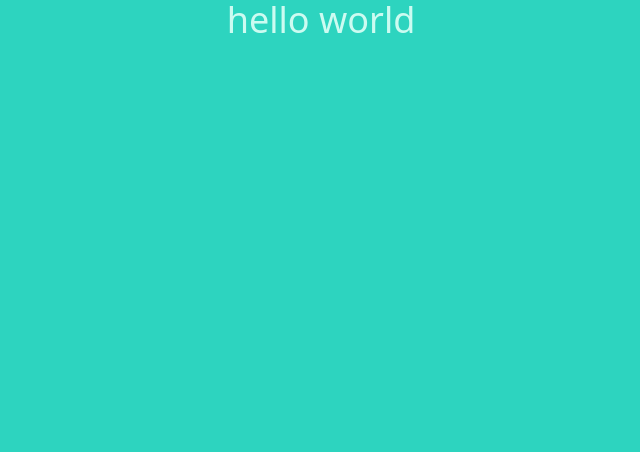
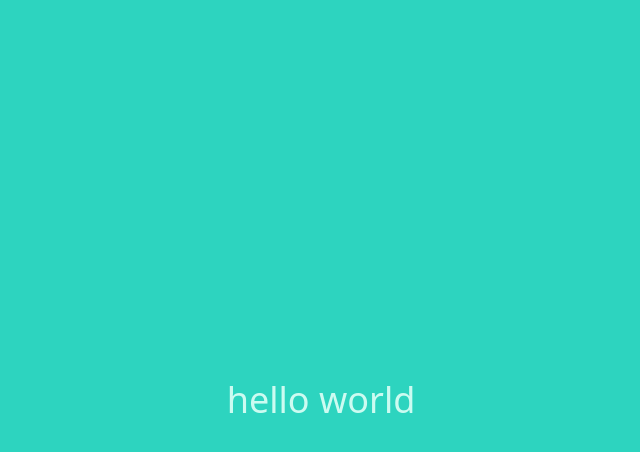
Before and after one commit to desicoder2021/my-project-tailwind, a website built with Vite: page index.html in a window 1280 px wide. Shown: the whole page, without its empty margins (319-959 px from the left). Built offline with nearby package versions, Linux system fonts and the light colour scheme.

Commit message:
min height added

```diff
--- a/index.html
+++ b/index.html
@@ -8,7 +8,7 @@
     <title>Vite App</title>
   </head>
   <body
-    class="flex items-center justify-center text-6xl bg-teal-400 text-teal-100"
+    class="min-h-screen flex items-center justify-center text-6xl bg-teal-400 text-teal-100"
   >
     <div class="text-4xl">hello world</div>
   </body>
```
